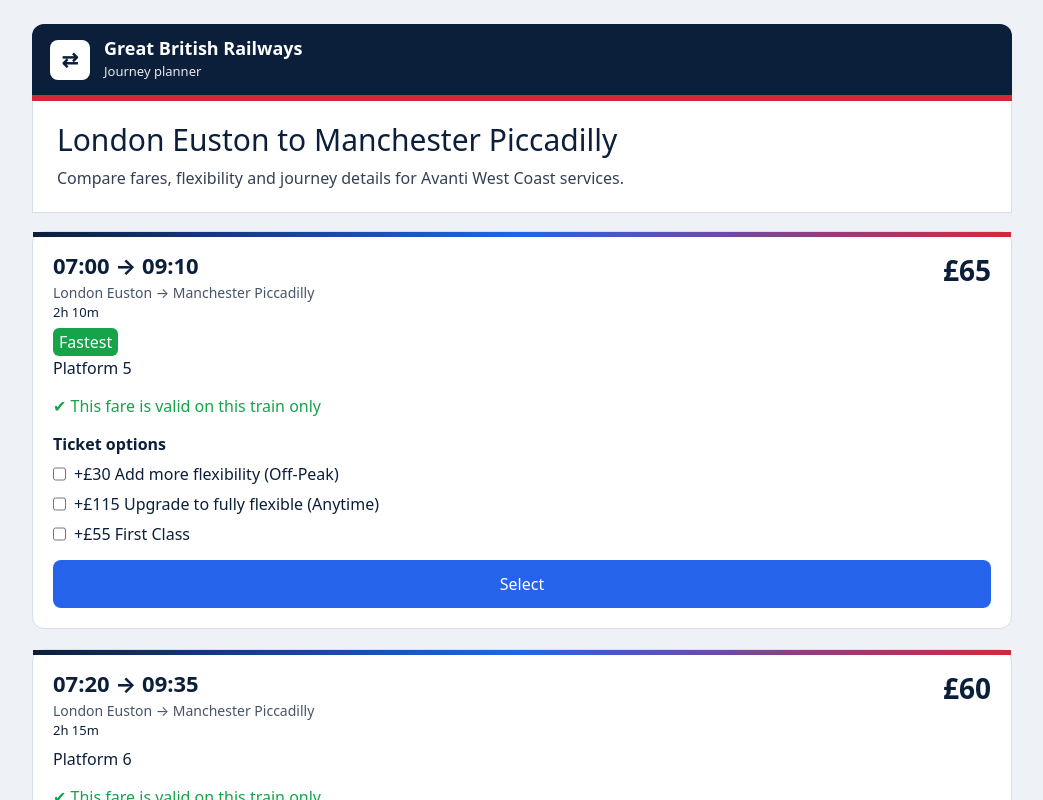
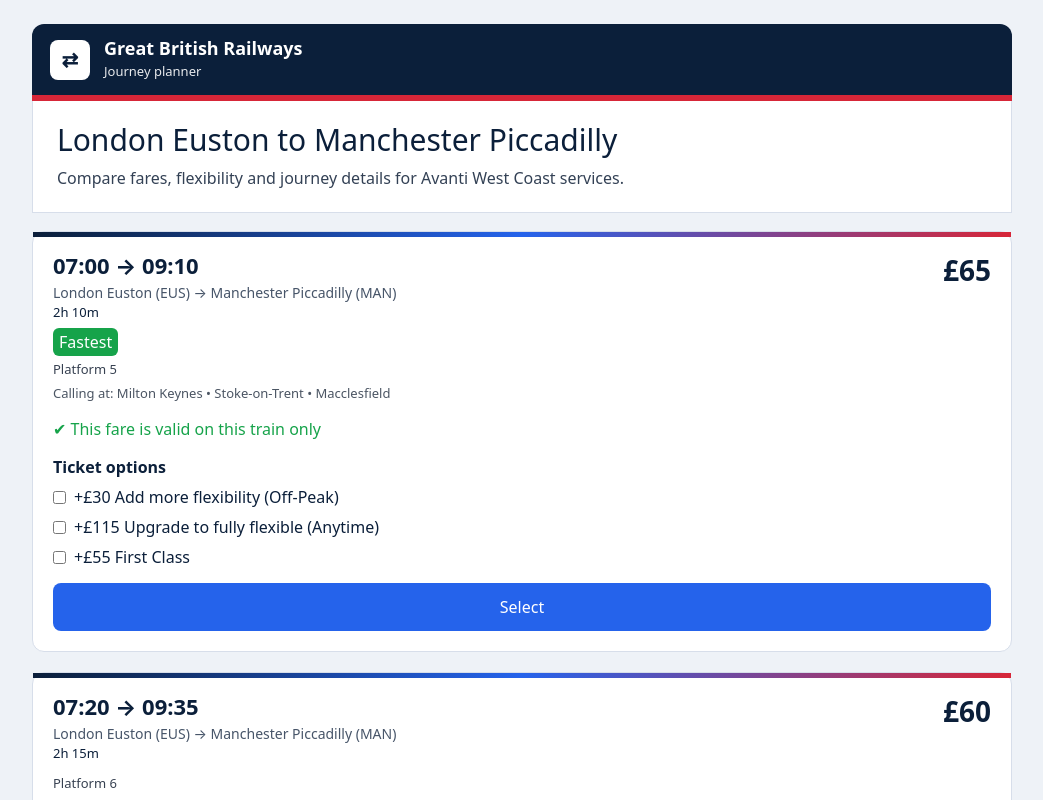
Before and after one commit to LotharG/rail-fare-prototype, a Next.js app: page / in a window 1280 px wide. Shown: the top 800 px of the page, without its empty margins (118-1161 px from the left). Built offline with nearby package versions, Linux system fonts and the light colour scheme.

Commit message:
Fix Vercel CSSProperties error

```diff
--- a/components/JourneyCard.jsx
+++ b/components/JourneyCard.jsx
@@ -24,7 +24,7 @@
 
   if (type === "anytime") {
     return Array.from({ length: 13 }, (_, i) => ({
-      label: String(6 + i),
+      label: String(6 + i).padStart(2, "0"),
       valid: true
     }));
   }
@@ -59,8 +59,8 @@
   const ladder = buildFlexibilityLadder(journey.fares);
   const firstClass = getFirstClassFare(journey.fares);
 
-  const flexFare = ladder.find(f => f.type === "off_peak");
-  const anytimeFare = ladder.find(f => f.type === "anytime");
+  const flexFare = ladder.find((f) => f.type === "off_peak");
+  const anytimeFare = ladder.find((f) => f.type === "anytime");
 
   const flexUpgrade = flexFare ? flexFare.delta : 0;
   const anytimeUpgrade = anytimeFare ? anytimeFare.delta : 0;
@@ -74,7 +74,6 @@
   const [addAnytime, setAddAnytime] = useState(false);
   const [addFirst, setAddFirst] = useState(false);
 
-  // Reset only when deselected
   useEffect(() => {
     if (!selected) {
       setAddFlex(false);
@@ -92,16 +91,11 @@
   else if (addFlex) total += flexUpgrade;
   if (addFirst) total += firstUpgrade;
 
-  const durationMins = getDurationMinutes(
-    journey.departure,
-    journey.arrival
-  );
-
+  const durationMins = getDurationMinutes(journey.departure, journey.arrival);
   const duration = formatDuration(durationMins);
   const stops = journey.callingPoints.length;
   const isFastest = durationMins === fastestDuration;
 
-  // Update parent WITHOUT causing loop
   useEffect(() => {
     if (selected && onPriceChange) {
       onPriceChange({
@@ -112,17 +106,17 @@
         addFirst
       });
     }
-  }, [selected, addFlex, addAnytime, addFirst]);
+  }, [selected, addFlex, addAnytime, addFirst]); // intentional
 
   return (
-    <div style={{
-      ...styles.card,
-      border: selected ? "2px solid #2563eb" : "1px solid #d7deea"
-    }}>
-      {/* TOP STRIPE */}
+    <div
+      style={{
+        ...styles.card,
+        border: selected ? "2px solid #2563eb" : "1px solid #d7deea"
+      }}
+    >
       <div style={styles.topStripe} />
 
-      {/* HEADER */}
       <div style={styles.row}>
         <div>
           <div style={styles.time}>
@@ -130,7 +124,8 @@
           </div>
 
           <div style={styles.route}>
-            {journey.origin} → {journey.destination}
+            {journey.origin} ({journey.originCode}) →{" "}
+            {journey.destination} ({journey.destinationCode})
           </div>
 
           <div style={styles.duration}>{duration}</div>
@@ -141,6 +136,13 @@
           </div>
 
           <div style={styles.meta}>Platform {journey.platform}</div>
+
+          <div style={styles.calls}>
+            Calling at:{" "}
+            {journey.callingPoints.length > 0
+              ? journey.callingPoints.join(" • ")
+              : "Direct service"}
+          </div>
         </div>
 
         <div style={styles.priceBlock}>
@@ -149,7 +151,6 @@
         </div>
       </div>
 
-      {/* VALIDITY */}
       <div style={styles.section}>
         {activeFareType === "advance" ? (
           <div style={styles.serviceOnly}>
@@ -166,21 +167,25 @@
             <div style={styles.timeline}>
               {getValidityBlocks(activeFareType).map((b, i) => (
                 <div key={i} style={styles.timelineItem}>
-                  <div style={{
-                    ...styles.block,
-                    background: b.valid ? "#16a34a" : "#dc2626"
-                  }} />
-                  <div style={styles.label}>
-                    {i % 3 === 0 ? b.label : ""}
-                  </div>
+                  <div
+                    style={{
+                      ...styles.block,
+                      background: b.valid ? "#16a34a" : "#dc2626"
+                    }}
+                  />
+                  <div style={styles.label}>{i % 3 === 0 ? b.label : ""}</div>
                 </div>
               ))}
+            </div>
+
+            <div style={styles.legend}>
+              <span>🟩 Valid (can travel)</span>
+              <span>🟥 Not valid</span>
             </div>
           </>
         )}
       </div>
 
-      {/* OPTIONS */}
       <div style={styles.section}>
         <strong>Ticket options</strong>
 
@@ -195,7 +200,7 @@
                 if (v) setAddAnytime(false);
               }}
             />
-            +£{flexUpgrade} Add more flexibility (Off-Peak)
+            <span>+£{flexUpgrade} Add more flexibility (Off-Peak)</span>
           </label>
         )}
 
@@ -210,7 +215,7 @@
                 if (v) setAddFlex(false);
               }}
             />
-            +£{anytimeUpgrade} Upgrade to fully flexible (Anytime)
+            <span>+£{anytimeUpgrade} Upgrade to fully flexible (Anytime)</span>
           </label>
         )}
 
@@ -221,22 +226,19 @@
               checked={addFirst}
               onChange={() => setAddFirst(!addFirst)}
             />
-            +£{firstUpgrade} First Class
+            <span>+£{firstUpgrade} First Class</span>
           </label>
         )}
       </div>
 
-      {/* SELECT */}
       <button onClick={onSelect} style={styles.select}>
         {selected ? "Selected ✓" : "Select"}
       </button>
 
-      {/* POST SELECT */}
       {selected && (
         <div style={styles.post}>
           <button style={styles.secondary}>Add return</button>
           <button style={styles.secondary}>Add another journey</button>
-
           <button style={styles.primary} onClick={onContinue}>
             Continue to basket →
           </button>
@@ -290,8 +292,13 @@
     padding: "2px 6px",
     borderRadius: "6px"
   },
-  priceBlock: { textAlign: "right" },
-  price: { fontSize: "28px", fontWeight: "800" },
+  priceBlock: {
+    textAlign: "right"
+  },
+  price: {
+    fontSize: "28px",
+    fontWeight: "800"
+  },
   cheapest: {
     background: "#d72638",
     color: "white",
@@ -299,9 +306,25 @@
     borderRadius: "6px",
     marginBottom: "4px"
   },
-  section: { marginTop: "14px" },
-  serviceOnly: { color: "#16a34a" },
-  validity: { fontSize: "14px" },
+  meta: {
+    fontSize: "13px",
+    marginTop: "4px",
+    color: "#374151"
+  },
+  calls: {
+    fontSize: "13px",
+    marginTop: "4px",
+    color: "#4b5563"
+  },
+  section: {
+    marginTop: "14px"
+  },
+  serviceOnly: {
+    color: "#16a34a"
+  },
+  validity: {
+    fontSize: "14px"
+  },
   timeline: {
     display: "flex",
     gap: "4px",
@@ -316,11 +339,20 @@
     width: "16px",
     height: "10px"
   },
-  label: { fontSize: "10px" },
+  label: {
+    fontSize: "10px"
+  },
+  legend: {
+    display: "flex",
+    gap: "12px",
+    fontSize: "12px",
+    marginTop: "8px"
+  },
   option: {
     display: "flex",
     gap: "8px",
-    marginTop: "6px"
+    marginTop: "6px",
+    alignItems: "center"
   },
   select: {
     marginTop: "14px",
```
